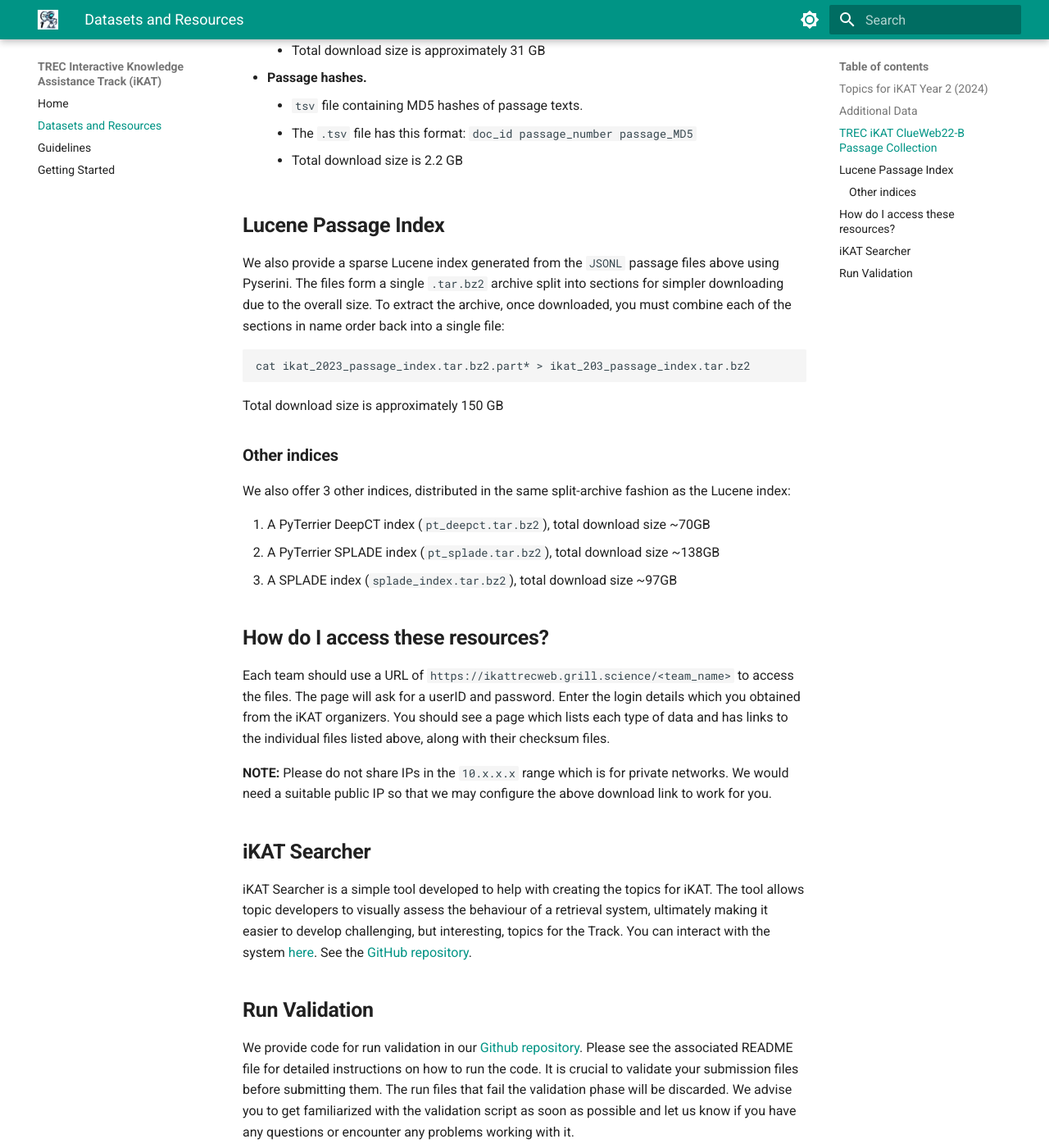
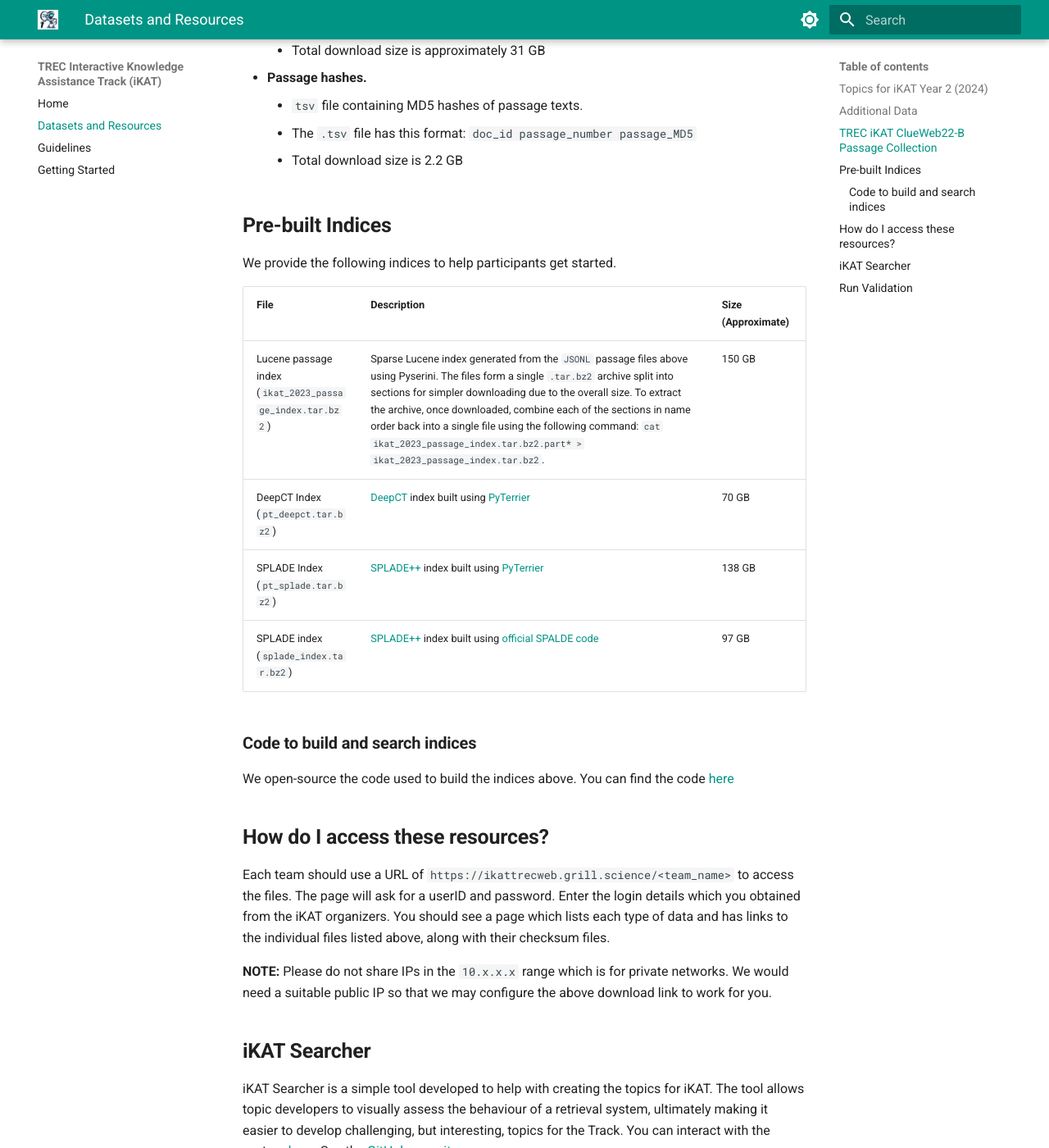
Before and after one commit to shubham526/trec-ikat-website, an MkDocs documentation site: the page built from docs/data.md, in a window 1280 px wide and 1400 px high, scrolled down 934 px. Shown: the whole window at 82% size. Built offline with MkDocs 1.6.1 and Material for MkDocs 9.7.7, drawn with Linux system fonts in a browser that asks for light colours; emoji names are drawn with the system emoji font.

Commit message:
Added links to different indices and associated code.

````diff
--- a/docs/data.md
+++ b/docs/data.md
@@ -33,23 +33,20 @@ In case you have segmented the document collection yourself, you may check wheth
 	- Total download size is 2.2 GB
 
 
-## **Lucene Passage Index**
+## **Pre-built Indices**
 
-We also provide a sparse Lucene index generated from the `JSONL` passage files above using Pyserini. The files form a single `.tar.bz2` archive split into sections for simpler downloading due to the overall size. To extract the archive, once downloaded, you must combine each of the sections in name order back into a single file:
+We provide the following indices to help participants get started.
 
-```bash
-cat ikat_2023_passage_index.tar.bz2.part* > ikat_203_passage_index.tar.bz2
-```
+| File | Description | Size (Approximate) |
+|:---------------------|:---------------------------------------------------------------------------------------------------------------------------|:-------------------|
+| Lucene passage index (`ikat_2023_passage_index.tar.bz2`)| Sparse Lucene index generated from the `JSONL` passage files above using Pyserini. The files form a single `.tar.bz2` archive split into sections for simpler downloading due to the overall size. To extract the archive, once downloaded, combine each of the sections in name order back into a single file using the following command: `cat ikat_2023_passage_index.tar.bz2.part* > ikat_2023_passage_index.tar.bz2`. | 150 GB |
+| DeepCT Index (`pt_deepct.tar.bz2`) | [DeepCT](https://arxiv.org/abs/1910.10687) index built using [PyTerrier](https://github.com/terrierteam/pyterrier_deepct) | 70 GB |
+| SPLADE Index (`pt_splade.tar.bz2`) | [SPLADE++](https://arxiv.org/abs/2205.04733) index built using [PyTerrier](https://github.com/cmacdonald/pyt_splade) | 138 GB |
+| SPLADE index (`splade_index.tar.bz2`) | [SPLADE++](https://arxiv.org/abs/2205.04733) index built using [official SPALDE code](https://github.com/naver/splade) | 97 GB |
 
-Total download size is approximately 150 GB
+### **Code to build and search indices**
 
-### **Other indices**
-
-We also offer 3 other indices, distributed in the same split-archive fashion as the Lucene index:
-
-  1. A PyTerrier DeepCT index (`pt_deepct.tar.bz2`), total download size ~70GB
-  2. A PyTerrier SPLADE index (`pt_splade.tar.bz2`), total download size ~138GB
-  3. A SPLADE index (`splade_index.tar.bz2`), total download size ~97GB
+We open-source the code used to build the indices above. You can find the code [here](https://github.com/shubham526/ikat-2024/tree/main)
 
 ## **How do I access these resources?**
 
````
